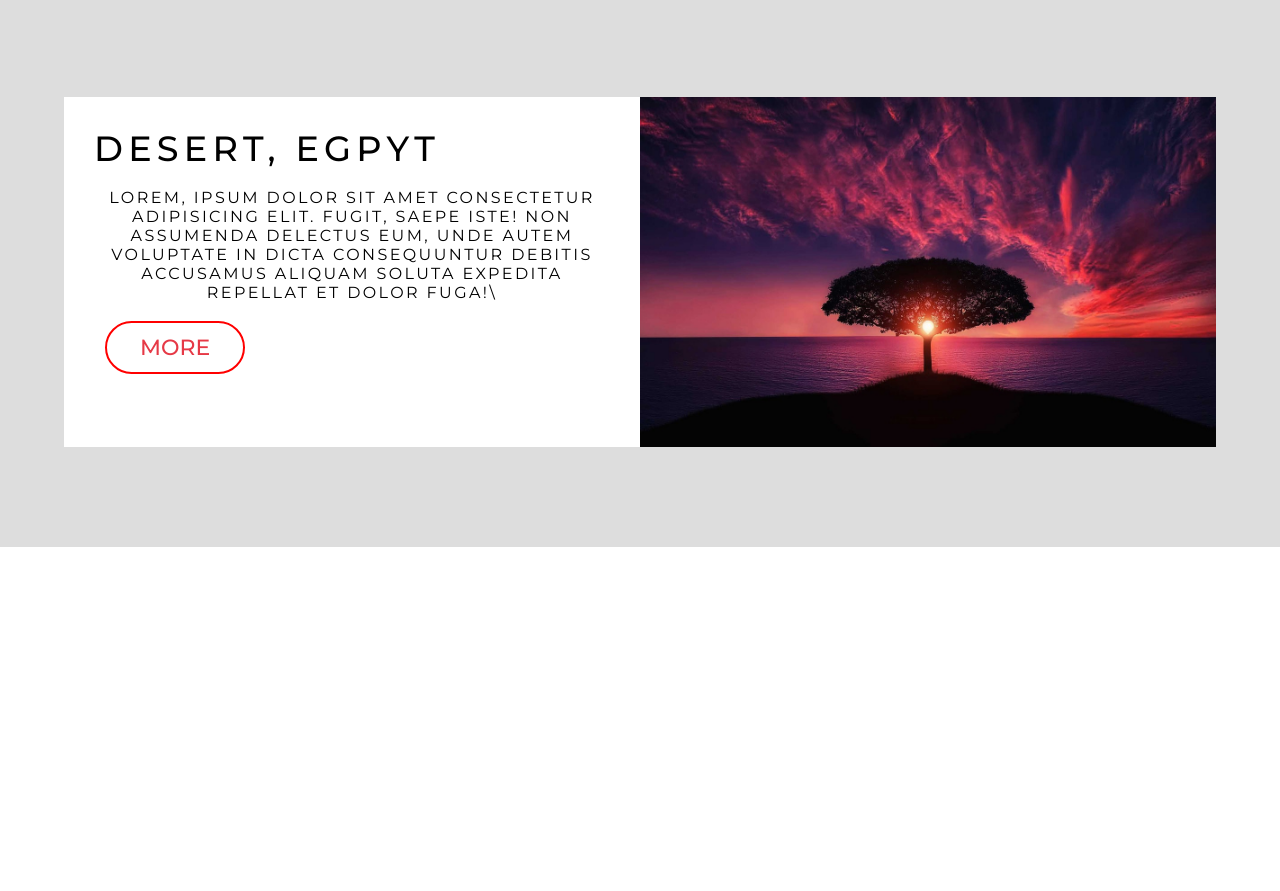
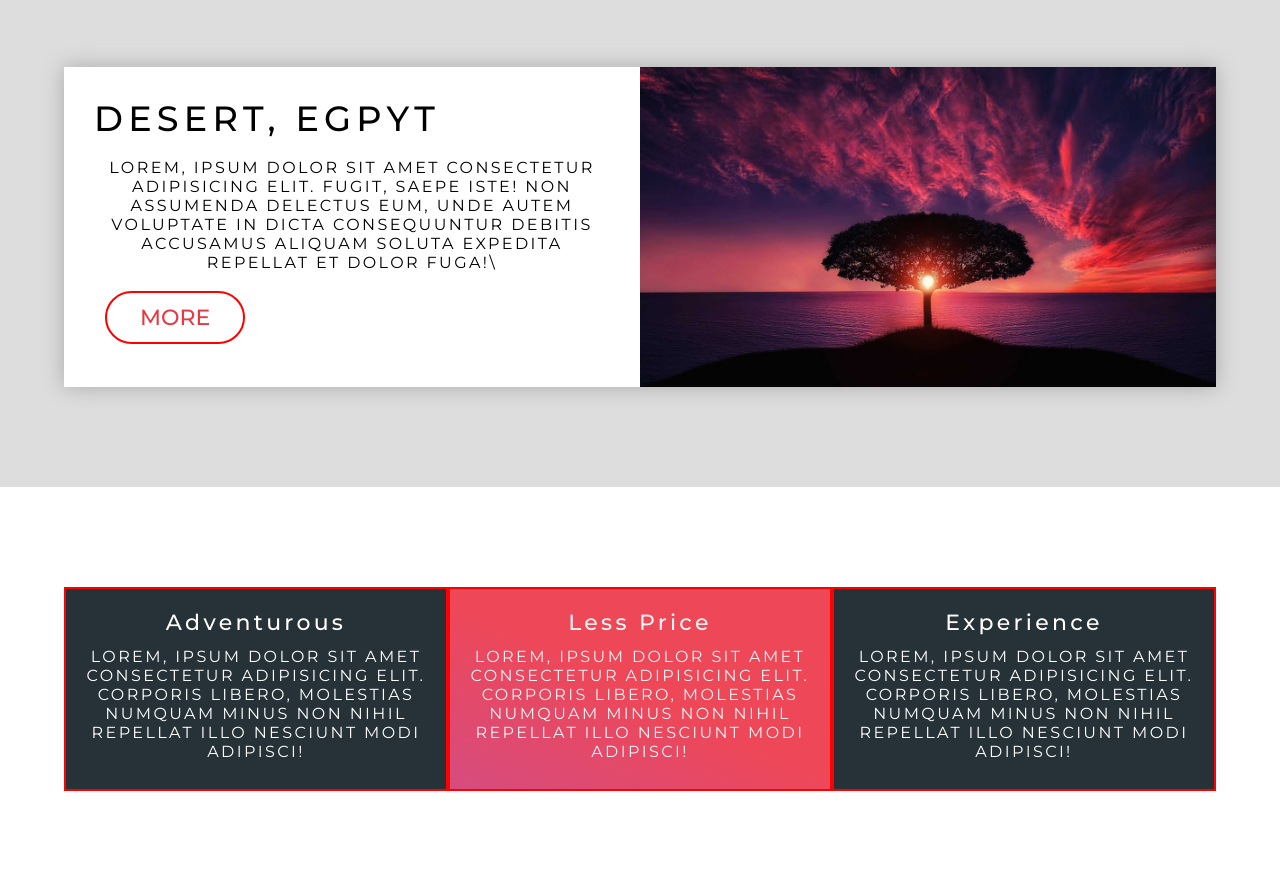
Before and after one commit to HadeedShahid/Travel-Website, a plain HTML site: page index.html in a window 1280 px wide. Shown: the part 1213-2104 px from the top of the page. Before the commit the page ends 1760 px from the top, so only its background shows below. Drawn offline with Linux system fonts and the light colour scheme.

Commit message:
feature section

```diff
--- a/css/style.css
+++ b/css/style.css
@@ -70,7 +70,12 @@ h1,h2,h3{
     border: 2px solid red;
     border-radius: 10em;
 }
-
+.btnprimary:hover{
+    background-color: #ddd;
+}
+.btnsecondary:hover{
+    background-color: #fcf3f2;
+}
 
 
 
@@ -152,9 +157,11 @@ p{
 }
 
 .row{
-    height: 350px;
+    height: 40%;
     /* border: 2px solid red; */
     background-color: white;
+    /* overflow:hidden; */
+    box-shadow: 0px 0px 20px 0px #aaa;
 }
 .row1{
     margin-bottom: 10em;
@@ -184,3 +191,34 @@ p{
     height: 100%;
     object-fit: cover;
 }
+.row::after{
+    content: '';
+    display: block;
+    clear: both;
+}
+.feature-section{
+    padding: 10em 0;
+
+}
+.feature{
+    float: left;
+    width: 33.33333%;
+    border: 2px solid red;
+    padding: 2em;
+    text-align: center;
+}
+.box1,.box3{
+    background-color: #263238;
+    color: white;
+}
+.box2{
+    background: linear-gradient(25deg,#d64c7f,#ee4758 50%);
+}
+.wrapper{
+    /* border: 2px solid green; */
+}
+.wrapper::after{
+    content: '';
+    display: block;
+    clear: both;
+}
--- a/index.html
+++ b/index.html
@@ -49,7 +49,25 @@
                 </div>
             </div>
         </div>
+    </div>
+    <div class="feature-section">
+        <div class="container col-white">
+            <div class="wrapper">
+                <div class="feature box1 ">
+                    <h2 class="md-heading">Adventurous</h2>
+                    <p>Lorem, ipsum dolor sit amet consectetur adipisicing elit. Corporis libero, molestias numquam minus non nihil repellat illo nesciunt modi adipisci!</p>
+                </div>
+                <div class="feature box2 ">
+                    <h2 class="md-heading">Less Price</h2>
+                    <p>Lorem, ipsum dolor sit amet consectetur adipisicing elit. Corporis libero, molestias numquam minus non nihil repellat illo nesciunt modi adipisci!</p>
+                </div>
+                <div class="feature box3">
+                    <h2 class="md-heading">Experience</h2>
+                    <p>Lorem, ipsum dolor sit amet consectetur adipisicing elit. Corporis libero, molestias numquam minus non nihil repellat illo nesciunt modi adipisci!</p>
+                </div>
+            </div>
 
+        </div>
     </div>
 </body>
 </html>
```
